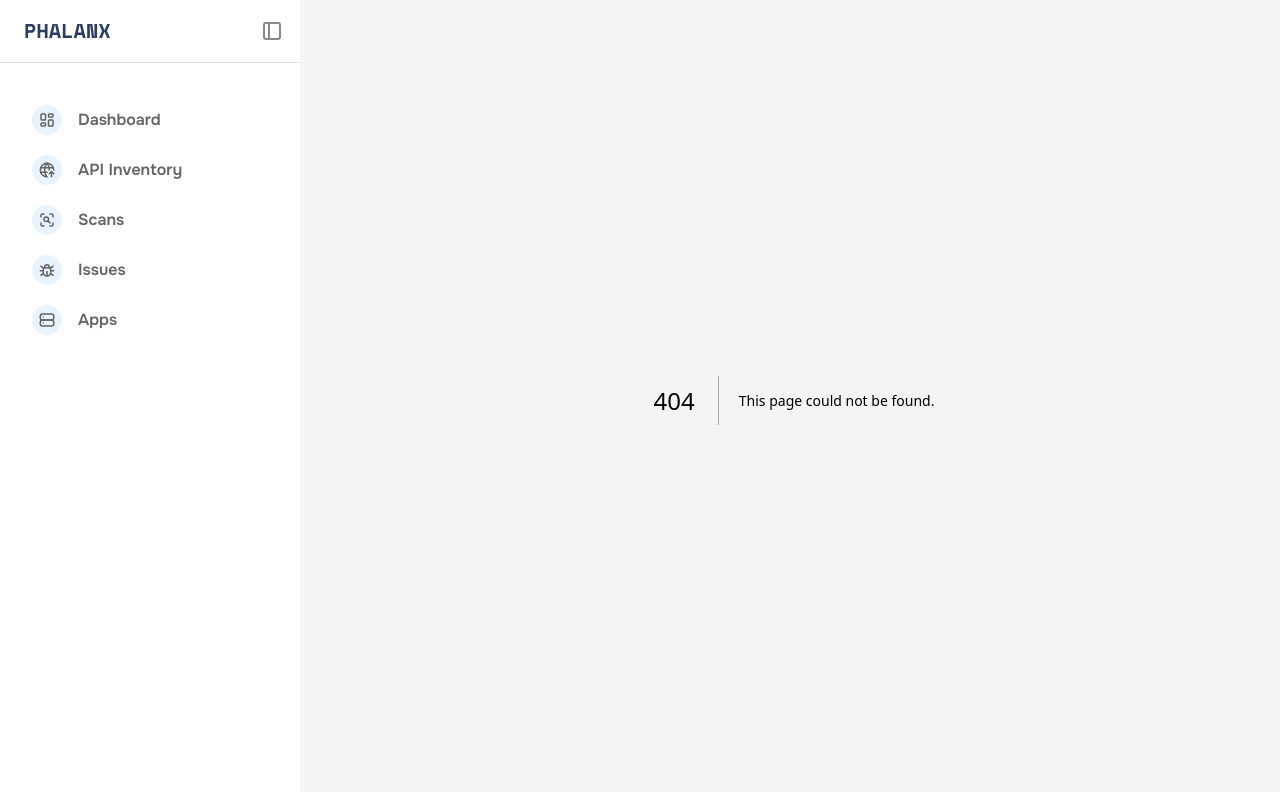
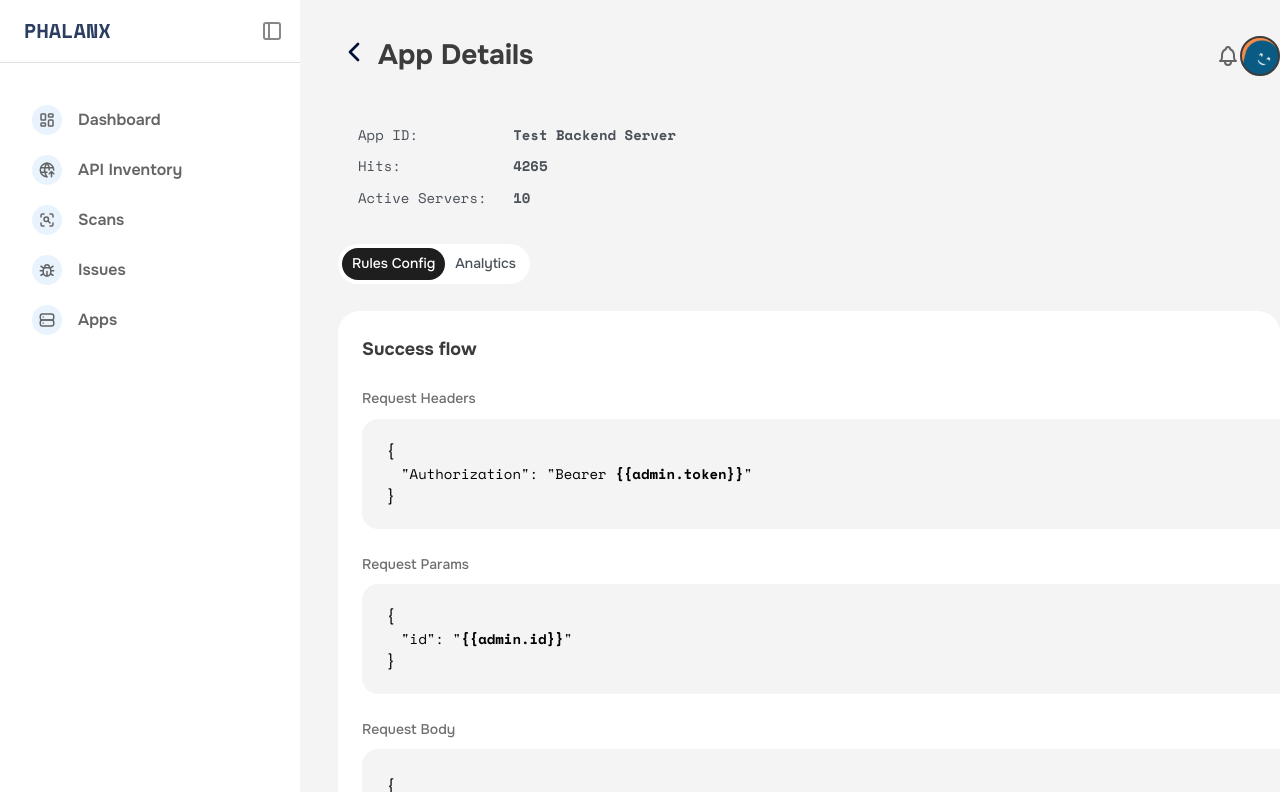
Before and after one commit to phalanxAPI/dashboard, a Next.js app: page /apps/1 in a window 1280 px wide. Before the commit this address had no page. Built offline with nearby package versions, Linux system fonts and the light colour scheme.

Commit message:
feat: app details added

```diff
--- a/app/apiInventory/[endpoint]/page.tsx
+++ b/app/apiInventory/[endpoint]/page.tsx
@@ -17,10 +17,10 @@ import UnsafeConsumptionAPIs from '@/components/apiInventory/apiDetsils/rulesCon
 import UnrestrictedResourceConsumption from '@/components/apiInventory/apiDetsils/rulesConfigs/UnrestrictedResourceConsumption';
 import UnrestrictedAccessSensitiveBusinessFlows from '@/components/apiInventory/apiDetsils/rulesConfigs/UnrestrictedAccessSensitiveBusinessFlows';
 
-export default function DetailsPage() {
+export default function APIDetailsPage() {
   const [selectedValue, setSelectedValue] = useState('Rules Config');
   return (
-    <DetailsPageLayout pageTitle="API Details">
+    <DetailsPageLayout pageTitle="API Details" endpointLabel>
       <APIInfo />
       <SegmentedControl
         value={selectedValue}
--- /dev/null
+++ b/app/apps/[endpoint]/page.tsx
@@ -0,0 +1,36 @@
+'use client';
+
+import { useState } from 'react';
+import { SegmentedControl } from '@mantine/core';
+
+import { DetailsPageLayout } from '@/components/common/genericDetailsLayout';
+
+import SuccessFlow from '@/components/apiInventory/apiDetsils/rulesConfigs/successFlow';
+import AppInfo from '@/components/apps/appDetails/appInfo';
+import AnalyticsChart from '@/components/apps/appDetails/analyticsChart';
+
+export default function AppDetailsPage() {
+  const [selectedValue, setSelectedValue] = useState('Rules Config');
+  return (
+    <DetailsPageLayout pageTitle="App Details" endpointLabel={false}>
+      <AppInfo />
+      <SegmentedControl
+        value={selectedValue}
+        onChange={setSelectedValue}
+        data={['Rules Config', 'Analytics']}
+        color="#1E1E1E"
+        bg="white"
+        fw={400}
+        mt={5}
+        style={{ fontSize: '14px', borderRadius: '49px' }}
+      />
+      {selectedValue === 'Analytics' ? (
+        <AnalyticsChart />
+      ) : (
+        <>
+          <SuccessFlow />
+        </>
+      )}
+    </DetailsPageLayout>
+  );
+}
--- /dev/null
+++ b/components/apps/appDetails/analyticsChart.tsx
@@ -0,0 +1,59 @@
+import { Box } from '@mantine/core';
+import { AreaChart } from '@mantine/charts';
+import { APIStatusSelector } from '@/components/dashboard/StatsGrid/apiStatusSelector';
+
+export default function AnalyticsChart() {
+  const biaxialData = [
+    { name: 'api1', server1: 4000, server2: 2400, server3: (4000 + 2400) / 2 },
+    { name: 'api2', server1: 3000, server2: 1398, server3: (3000 + 1398) / 2 },
+    { name: 'api3', server1: 2000, server2: 9800, server3: (2000 + 9800) / 2 },
+    { name: 'api4', server1: 2780, server2: 3908, server3: (2780 + 3908) / 2 },
+    { name: 'api5', server1: 1890, server2: 4800, server3: (1890 + 4800) / 2 },
+    { name: 'api6', server1: 2390, server2: 3800, server3: (2390 + 3800) / 2 },
+    { name: 'api7', server1: 3490, server2: 4300, server3: (3490 + 4300) / 2 },
+  ];
+
+  return (
+    <Box
+      mt={27}
+      maw={730}
+      style={{
+        height: '350px',
+        backgroundColor: 'white',
+        borderRadius: '40px',
+        display: 'flex',
+        alignItems: 'flex-end',
+        justifyContent: 'center',
+        overflow: 'hidden',
+        position: 'relative',
+      }}
+    >
+      <Box
+        style={{
+          position: 'absolute',
+          top: '23px',
+          left: '25px',
+        }}
+      >
+        <APIStatusSelector />
+      </Box>
+      <AreaChart
+        data={biaxialData}
+        h={270}
+        dataKey="name"
+        withXAxis={false}
+        withYAxis={false}
+        withLegend
+        legendProps={{
+          verticalAlign: 'top',
+        }}
+        series={[
+          { name: 'server1', color: '#F03E3E' },
+          { name: 'server2', color: '#4263EB', yAxisId: 'right' },
+          { name: 'server3', color: '#4DE589', yAxisId: 'right' },
+        ]}
+        gridColor="transparent"
+      />
+    </Box>
+  );
+}
--- /dev/null
+++ b/components/apps/appDetails/appInfo.tsx
@@ -0,0 +1,36 @@
+import { Box, Flex, Text } from '@mantine/core';
+import { monoFont } from '@/app/fonts';
+
+const appData = {
+  labels: ['App ID:', 'Hits:', 'Active Servers:'],
+  values: ['Test Backend Server', '4265', '10'],
+};
+
+export default function AppInfo() {
+  return (
+    <Box p="lg" mt={20} maw={840} display="flex">
+      <Flex
+        align="center"
+        justify="space-between"
+        wrap="wrap"
+        w={318}
+        style={{ flexDirection: 'row' }}
+      >
+        <Box display="flex" style={{ flexDirection: 'column' }}>
+          {appData.labels.map((label, index) => (
+            <Text key={index} fw={400} size="sm" c="#495057" pb={11} className={monoFont.className}>
+              {label}
+            </Text>
+          ))}
+        </Box>
+        <Box display="flex" style={{ flexDirection: 'column' }}>
+          {appData.values.map((value, index) => (
+            <Text key={index} fw={900} size="sm" className={monoFont.className} c="#495057" pb={11}>
+              {value}
+            </Text>
+          ))}
+        </Box>
+      </Flex>
+    </Box>
+  );
+}
--- a/components/common/genericDetailsLayout/index.tsx
+++ b/components/common/genericDetailsLayout/index.tsx
@@ -8,7 +8,15 @@ import classes from './styles.module.css';
 import image from '../../../public/image.svg';
 import { monoFont } from '@/app/fonts';
 
-export function DetailsPageLayout({ children, pageTitle }: { children: any; pageTitle: string }) {
+export function DetailsPageLayout({
+  children,
+  pageTitle,
+  endpointLabel,
+}: {
+  children: any;
+  pageTitle: string;
+  endpointLabel: boolean;
+}) {
   const router = useRouter();
 
   const handleBackClick = () => {
@@ -25,6 +33,7 @@ export function DetailsPageLayout({ children, pageTitle }: { children: any; page
             <Text className={classes.gridtext} pl={8}>
               {pageTitle}
             </Text>
+            {endpointLabel ? (
               <Flex
                 h={31}
                 w={150}
@@ -40,6 +49,9 @@ export function DetailsPageLayout({ children, pageTitle }: { children: any; page
                   /api/v1/test/v1
                 </Text>
               </Flex>
+            ) : (
+              ''
+            )}
           </div>
           <div className={classes.rightcont}>
             <div className={classes.iconcont}>
```
Also changed, not shown: components/apiInventory/apiDetsils/apiInfo.tsx (+30 -36 lines), components/apps/dataTable.tsx (+14 -1 lines). Lines whose indentation alone changed are shown as unchanged.
